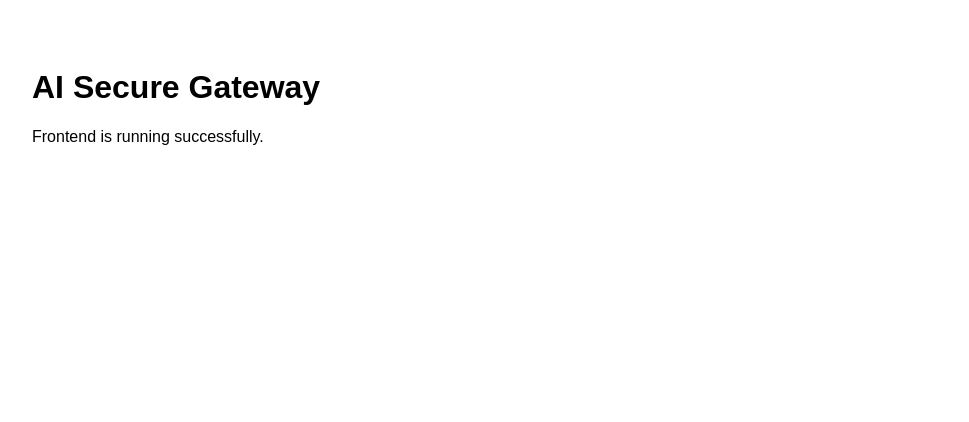
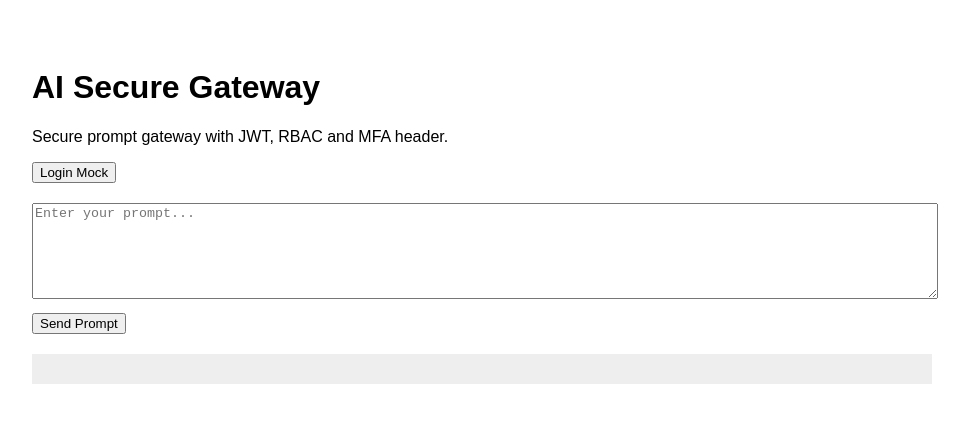
Before and after one commit to dinsabi/AI_SECURE_GW, a React (Vite) app in the folder frontend/: page / in a window 1280 px wide. Shown: the top 422 px of the page, without its empty margins (16-985 px from the left). Built offline with nearby package versions, Linux system fonts and the light colour scheme.

Commit message:
realiste

```diff
--- a/frontend/src/App.jsx
+++ b/frontend/src/App.jsx
@@ -1,10 +1,64 @@
-import React from 'react';
+import React, { useState } from 'react';
 
 export default function App() {
+  const [prompt, setPrompt] = useState('');
+  const [token, setToken] = useState('');
+  const [response, setResponse] = useState('');
+
+  const login = async () => {
+    const res = await fetch('/api/login/mock', {
+      method: 'POST',
+      headers: { 'Content-Type': 'application/json' },
+      body: JSON.stringify({ email: 'admin@cidns.eu', roles: ['admin'] })
+    });
+
+    const data = await res.json();
+    setToken(data.token);
+    setResponse('Login OK - token received');
+  };
+
+  const sendPrompt = async () => {
+    const res = await fetch('/api/v1/generate', {
+      method: 'POST',
+      headers: {
+        'Content-Type': 'application/json',
+        Authorization: `Bearer ${token}`,
+        'X-MFA-Verified': 'true'
+      },
+      body: JSON.stringify({
+        prompt,
+        modelType: 'public_llm'
+      })
+    });
+
+    const data = await res.json();
+    setResponse(JSON.stringify(data, null, 2));
+  };
+
   return (
-    <div style={{ padding: '40px', fontFamily: 'Arial' }}>
+    <div style={{ padding: '40px', fontFamily: 'Arial', maxWidth: '900px' }}>
       <h1>AI Secure Gateway</h1>
-      <p>Frontend is running successfully.</p>
+      <p>Secure prompt gateway with JWT, RBAC and MFA header.</p>
+
+      <button onClick={login}>Login Mock</button>
+
+      <div style={{ marginTop: '20px' }}>
+        <textarea
+          rows="6"
+          style={{ width: '100%' }}
+          placeholder="Enter your prompt..."
+          value={prompt}
+          onChange={(e) => setPrompt(e.target.value)}
+        />
+      </div>
+
+      <button onClick={sendPrompt} style={{ marginTop: '10px' }}>
+        Send Prompt
+      </button>
+
+      <pre style={{ marginTop: '20px', background: '#eee', padding: '15px' }}>
+        {response}
+      </pre>
     </div>
   );
 }
```
